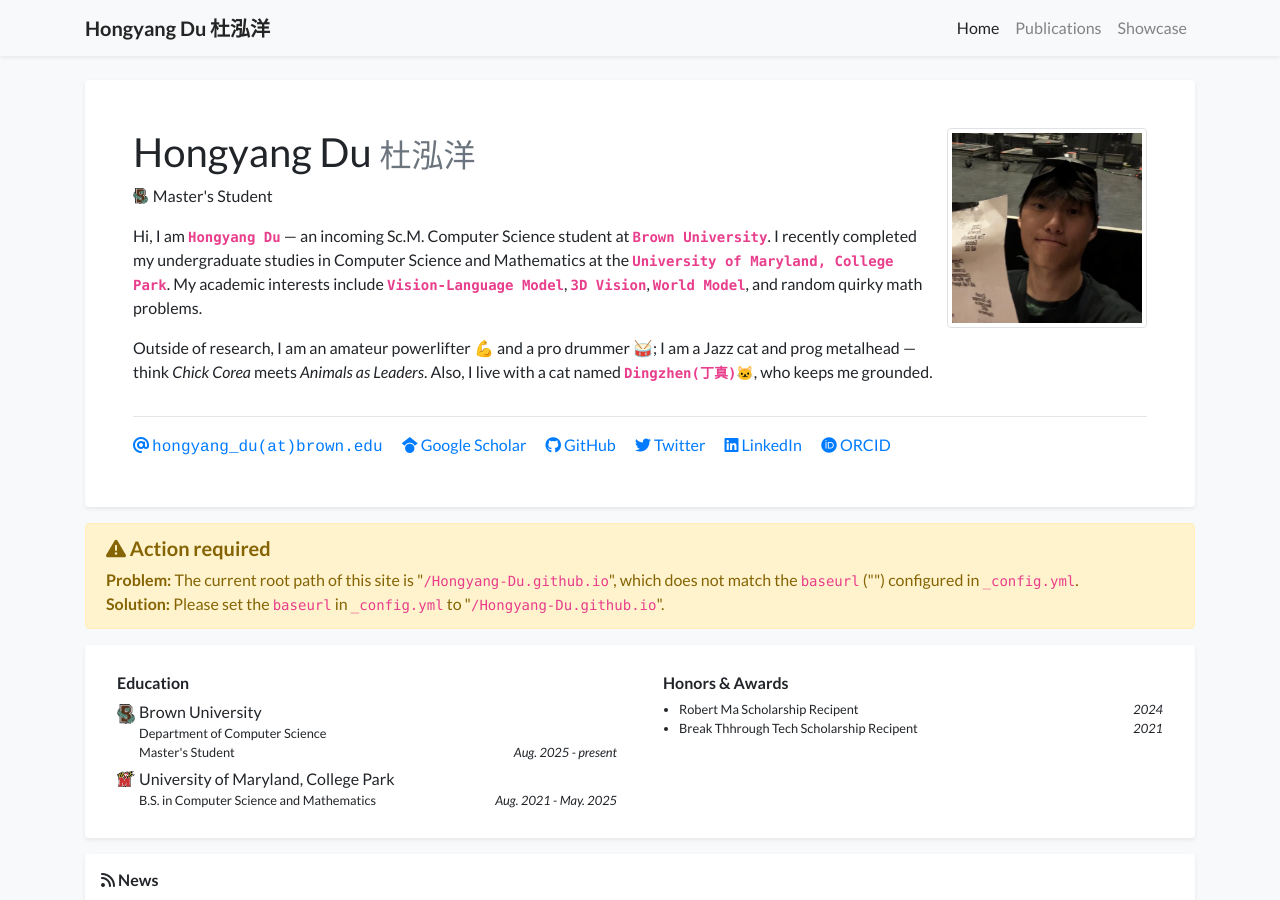
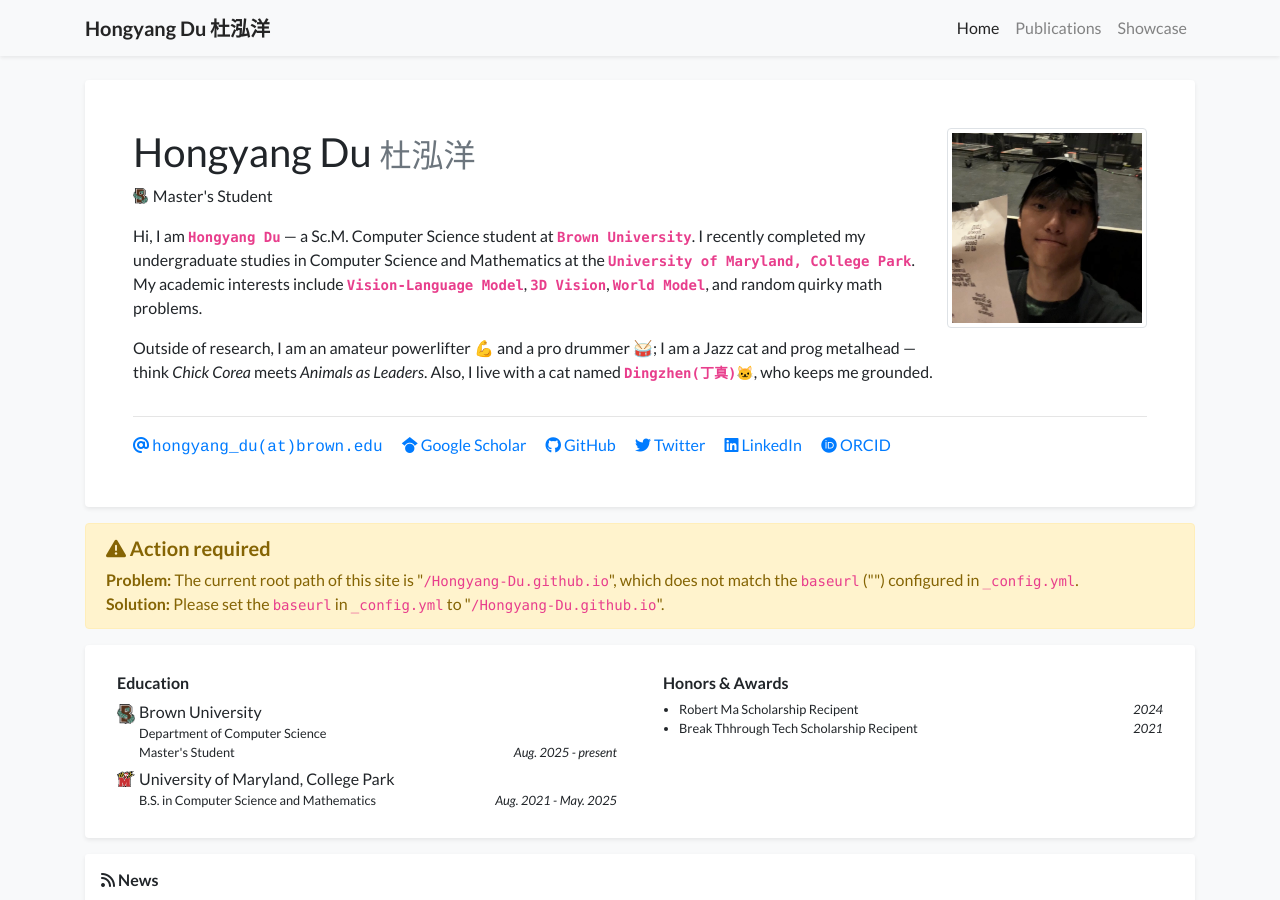
Before and after one commit to Hongyang-Du/Hongyang-Du.github.io, a Jekyll site: the page built from index.html, in a window 1280 px wide and 900 px high. Built offline with Jekyll 4.4.1, drawn with Linux system fonts in a browser that asks for light colours; nearby versions of some CDN libraries; some web fonts are replaced; a style sheet for code colours, icons or effects is not loaded.

Commit message:
Update profile.yml

```diff
--- a/_data/profile.yml
+++ b/_data/profile.yml
@@ -22,7 +22,7 @@
 short_bio_text_justify: false
 short_bio: >-
   <p>
-      Hi, I am <strong><code>Hongyang Du</code></strong> — an incoming Sc.M. Computer Science student at
+      Hi, I am <strong><code>Hongyang Du</code></strong> — a Sc.M. Computer Science student at
       <strong><code>Brown University</code></strong>. I recently completed my undergraduate studies in Computer Science and Mathematics
       at the <strong><code>University of Maryland, College Park</code></strong>. My academic interests include <strong><code>Vision-Language Model</code></strong>, <strong><code>3D Vision</code></strong>, <strong><code>World Model</code></strong>,
       and random quirky math problems.
```
